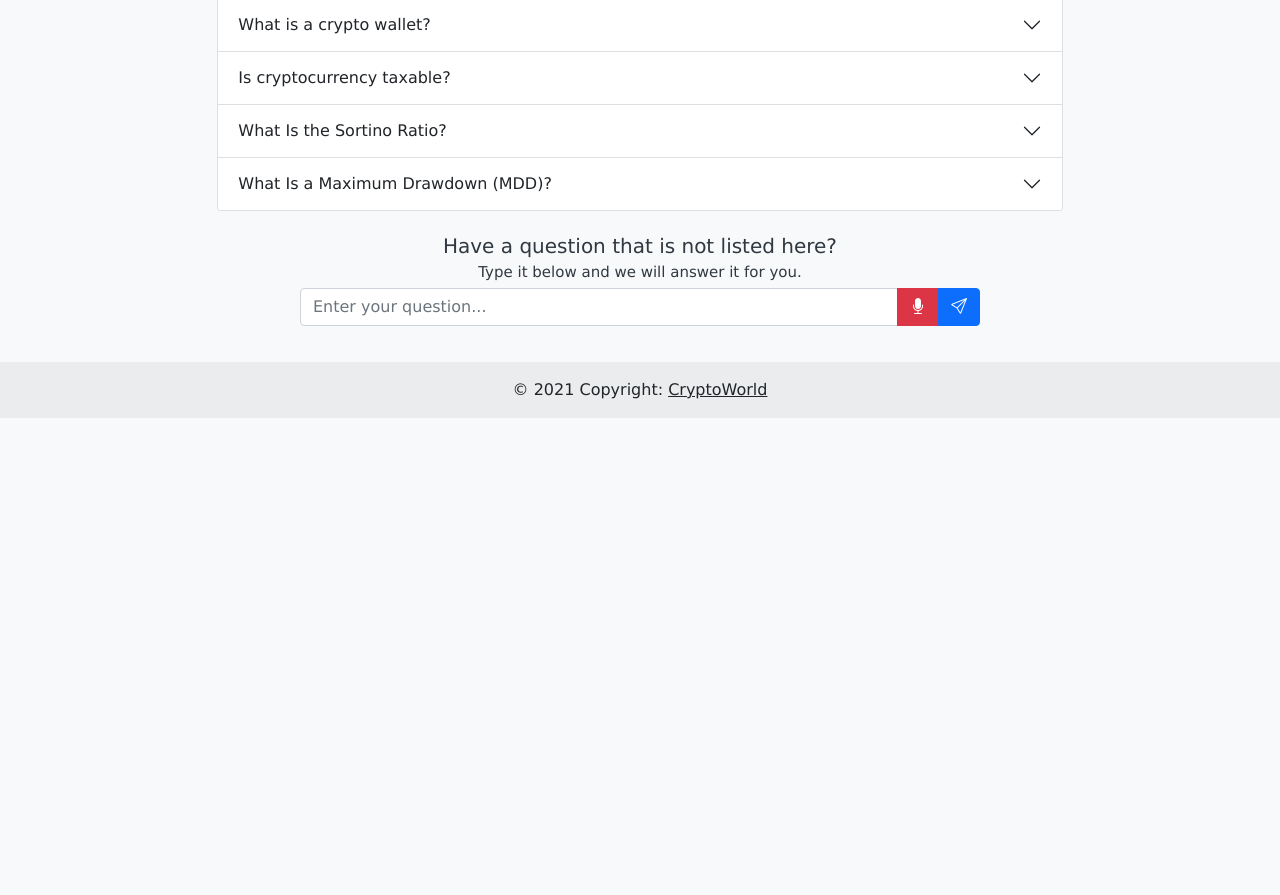
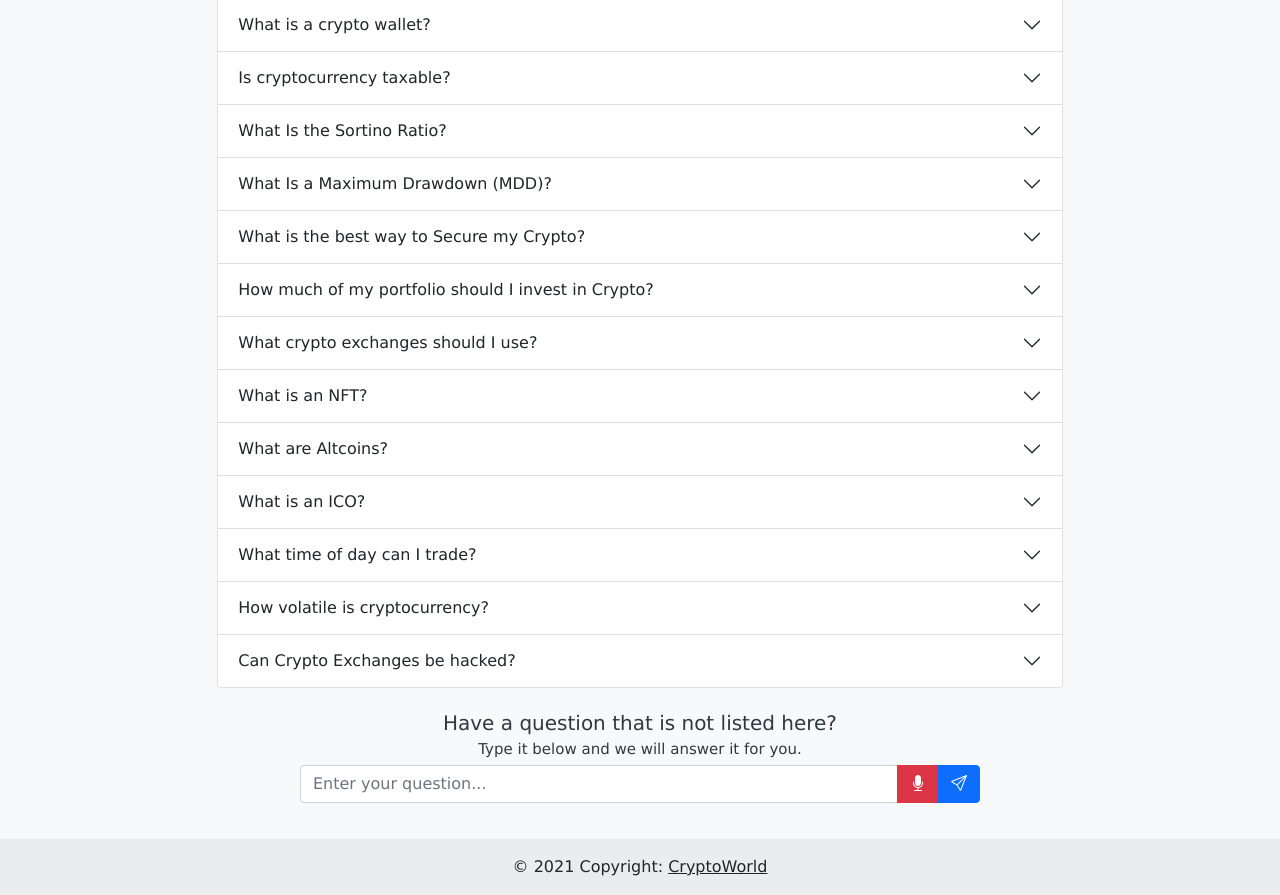
Before and after one commit to Cyrusb01/crypto_education, a Flask app: page /faq in a window 1280 px wide. Shown: the part 521-1416 px from the top of the page. Before the commit the page ends 939 px from the top, so only its background shows below. Run offline with Flask 2, Linux system fonts and the light colour scheme; parts of the project's set-up code (start-up, migrations or seed data) failed here and were passed over; some libraries are stand-ins or nearby versions.

Commit message:
added more qas

```diff
--- a/templates/faq.html
+++ b/templates/faq.html
@@ -113,7 +113,16 @@
                         "What is a crypto wallet?",
                         "Is cryptocurrency taxable?",
                         "What Is the Sortino Ratio?",
-                        "What Is a Maximum Drawdown (MDD)?"
+                        "What Is a Maximum Drawdown (MDD)?",
+                        "What is the best way to Secure my Crypto?",
+                        "How much of my portfolio should I invest in Crypto?",
+                        "What crypto exchanges should I use?",
+                        "What is an NFT?",
+                        "What are Altcoins?",
+                        "What is an ICO?",
+                        "What time of day can I trade?",
+                        "How volatile is cryptocurrency?",
+                        "Can Crypto Exchanges be hacked?"
                         ];
         var answers = ["Cryptocurrency is essentially decentralized digital money to be exchanged over the internet. Bitcoin was the first ever cryptocurrency and has been the most influential since. Cryptocurrency is attractive to people due to its lack of regulations imposed on by the government. Anyone and everyone can participate in cryptocurrency without the middleman.",
                       "Bitcoin is the world's first widely-adopted cryptocurrency. It essentially is a digital money that allows for secure transactions",
@@ -123,7 +132,16 @@
                       "Simply put, crypto wallets are places to store digital assets more securely than just on an exchange.  You hold your wallet via an exchange account, custody wallet, or outside of the exchange. You can establish an online or “hot” wallet that is internet connected—to your desktop, table or mobile phone. There is also the option to store on a device that is not connected to the internet (“cold” wallet). Cold wallets are the most secure way to store your cryptocurrency, but they are meant for longer-term holdings as they are not connected to the internet. With cold storage, you must remember your private keys (identifier number for your cryptocurrency).",
                       "For tax purposes, the IRS treats cryptocurrency like other personal assets such as stocks or gold. If you sell or exchange your investment, that transaction’s capital gains are taxable. The complexity of your transaction history will determine how much you’ll need to do to prepare for tax season if you have crypto. While there are new companies that promise to organize your crypto for tax filing, it’s ultimately your responsibility to keep track of your crypto transactions and report them to the IRS; so if you’re making frequent crypto moves, you’ll want to stay on top of this. ",
                       "The Sortino ratio is a variation of the Sharpe ratio that differentiates harmful volatility from total overall volatility by using the asset's standard deviation of negative portfolio returns—downside deviation—instead of the total standard deviation of portfolio returns. The Sortino ratio takes an asset or portfolio's return and subtracts the risk-free rate, and then divides that amount by the asset's downside deviation. The ratio was named after Frank A. Sortino.",
-                      "A maximum drawdown (MDD) is the maximum observed loss from a peak to a trough of a portfolio, before a new peak is attained. Maximum drawdown is an indicator of downside risk over a specified time period."
+                      "A maximum drawdown (MDD) is the maximum observed loss from a peak to a trough of a portfolio, before a new peak is attained. Maximum drawdown is an indicator of downside risk over a specified time period.",
+                      "Use a hardware wallet (multiple if necessary) to ensure the most security. We also recommend using a VPN when trading.",
+                      "Due to its unpredictable nature, it is generally recommended to invest a small amount of your portfolio into crypto. However, it depends on your risk tolerance.",
+                      "Coinbase, Kraken, and Binance are good options to start with. However, exchanges vary on fees and coins supported.",
+                      "NFT stands for non-fungible token, and represents pieces of digital content linked to the blockchain.",
+                      "Coins that are not Bitcoin or Ethereum (Cardano, Stellar, etc)",
+                      "ICO stands for Initial Coin Offering, which is analogous to a private company going public via an Initial public offering (IPO). This is a way for new coins to expand and raise funds.",
+                      "On most exchanges, you can trade 24/7",
+                      "As a whole Cryptocurrency is very volatile, which creates the potential for both massive gains and massive losses. Top coins such as Bitcoin and Ethereum are considered the most stable investments.",
+                      "Yes, crypto exchanges can be hacked and it is possible to lose your investments being held in that exchange. Therefore, it is important to secure your coins in wallets."
                       ];
         var container = document.getElementById("accordionExample");
 
```
